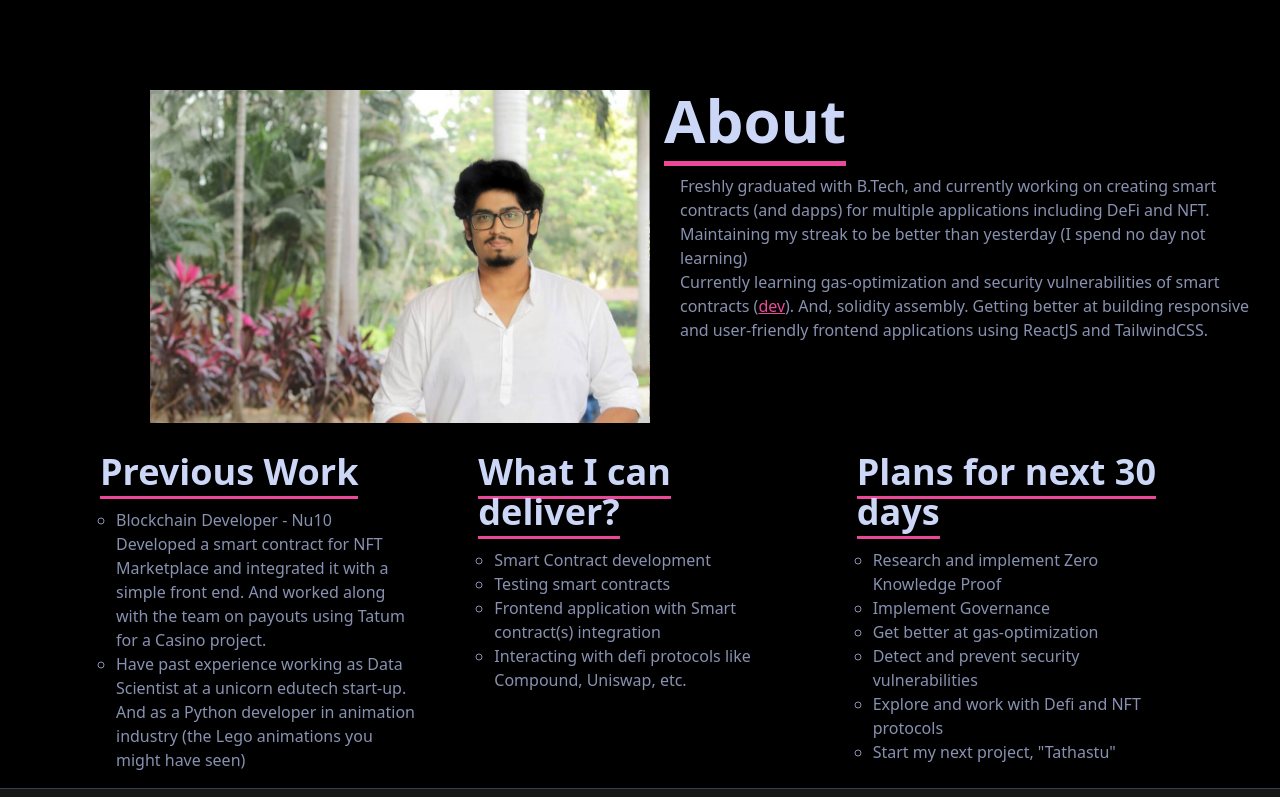
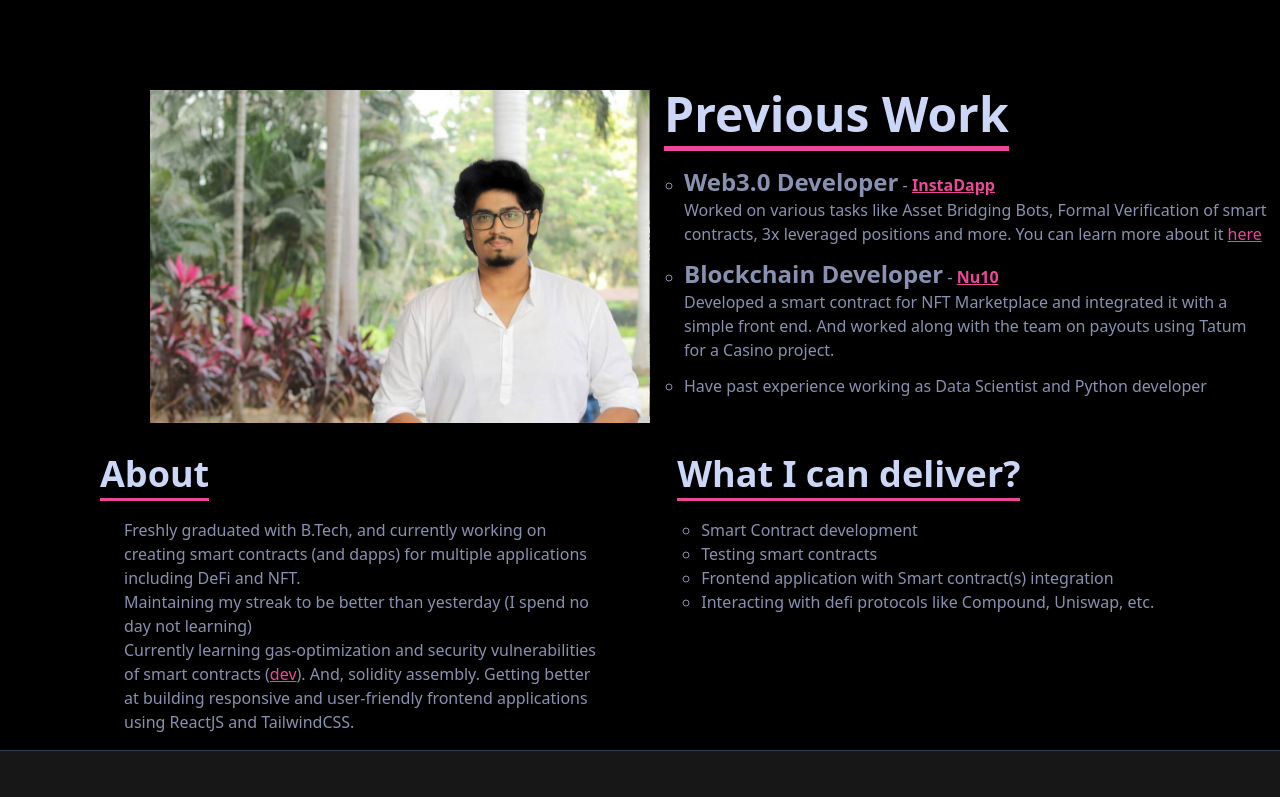
Before and after one commit to Rushanksavant/Portfolio, a React (Create React App) app: page / in a window 1280 px wide. Shown: the part 800-1597 px from the top of the page. Built offline with nearby package versions, Linux system fonts and the light colour scheme.

Commit message:
updating experience

```diff
--- a/src/components/About.js
+++ b/src/components/About.js
@@ -1,67 +1,98 @@
-import myPic from "../imgs/myPicColored.jpg"
+import myPic from '../imgs/myPicColored.jpg';
 export default function About() {
   return (
     <div name='about' className='w-full border-b-[1px] border-gray-700'>
       <div className='flex flex-col bg-black text-white pt-[90px]'>
-                <div className="grid lg:grid-cols-2 gap-8 lg:mx-auto mb-3">
-                    <div className="text-white mx-auto pl-[150px] xl:h-[350px] xl:w-[650px] lg:h-[290px] lg:w-[530px] md:h-[240px] md:w-[480px] h-[170px] w-[360px] md:ml-auto">
-                        <img src={myPic} className="lg:flex" alt="Profile" />
-
+        <div className='grid lg:grid-cols-2 gap-8 lg:mx-auto mb-3'>
+          <div className='text-white mx-auto pl-[150px] xl:h-[350px] xl:w-[650px] lg:h-[290px] lg:w-[530px] md:h-[240px] md:w-[480px] h-[170px] w-[360px] md:ml-auto'>
+            <img src={myPic} className='lg:flex' alt='Profile' />
           </div>
-                    <div className="mr-auto mb-7">
-                        <span className="text-3xl md:text-5xl xl:text-6xl lg:text-5xl font-bold text-[#ccd6f6] ml-2 border-b-[3px] md:border-b-[5px] border-pink-500">About</span>
-                        <p className='text-[#8892b0] py-4 max-w-[700px] ml-2 mt-2 p-4'>
-                            Freshly graduated with B.Tech, and currently working on creating smart contracts (and dapps) for multiple applications including DeFi and NFT.<br></br>
-                            Maintaining my streak to be better than yesterday (I spend no day not learning) <br></br>
-                            Currently learning gas-optimization and security vulnerabilities of smart contracts (<a href="https://dev.to/rushanksavant"><u className="text-pink-500 hover:text-pink-300">dev</u></a>). And, solidity assembly.
-                            Getting better at building responsive and user-friendly frontend applications using ReactJS and TailwindCSS.
+          <div className='mr-auto mb-7'>
+            <span className='text-3xl md:text-4xl xl:text-5xl lg:text-4xl font-bold text-[#ccd6f6] ml-2 border-b-[3px] md:border-b-[5px] border-pink-500'>
+              Previous Work
+            </span>
+            <p className='text-[#8892b0] py-4 max-w-[700px] ml-5 p-2'>
+              <ul style={{ listStyleType: 'circle' }}>
+                <li className='mt-3'>
+                  <span className='font-semibold text-lg md:text-xl xl:text-2xl lg:text-xl'>
+                    Web3.0 Developer
+                  </span>{' '}
+                  -{' '}
+                  <a href='https://instadapp.io/'>
+                    <u className='text-pink-500 hover:text-pink-300 my-auto font-semibold'>
+                      InstaDapp
+                    </u>
+                  </a>{' '}
+                  <br></br>
+                  Worked on various tasks like Asset Bridging Bots, Formal
+                  Verification of smart contracts, 3x leveraged positions and
+                  more. You can learn more about it{' '}
+                  <a href='https://github.com/Rushanksavant/InstaDapp-Tasks'>
+                    <u className='text-pink-500 hover:text-pink-300'>here</u>
+                  </a>
+                </li>
+                <li className='mt-3'>
+                  <span className='font-semibold text-lg md:text-xl xl:text-2xl lg:text-xl'>
+                    Blockchain Developer
+                  </span>{' '}
+                  -{' '}
+                  <a href='https://nu10.co/'>
+                    <u className='text-pink-500 hover:text-pink-300 font-semibold'>
+                      Nu10
+                    </u>
+                  </a>{' '}
+                  <br></br>
+                  Developed a smart contract for NFT Marketplace and integrated
+                  it with a simple front end. And worked along with the team on
+                  payouts using Tatum for a Casino project.
+                </li>
+                <li className='mt-3'>
+                  Have past experience working as Data Scientist and Python
+                  developer
+                </li>
+              </ul>
             </p>
           </div>
         </div>
 
-                <div className="grid lg:grid-cols-3 w-full gap-[55px] md:flex-col lg:px-[100px]">
-                    <div className="lg:mx-auto mr-auto ml-2 flex-col">
-                        <span className="text-2xl sm:text-4xl font-bold text-[#ccd6f6] border-b-[3px] border-pink-500">Previous Work</span>
-                        <p className='text-[#8892b0] py-4 max-w-[700px] ml-2 p-2'>
-                            <ul style={{ listStyleType: "circle" }}>
-                                <li>
-                                    Blockchain Developer - Nu10 <br></br>
-                                    Developed a smart contract for NFT Marketplace and integrated it with a simple front end.
-                                    And worked along with the team on payouts using Tatum for a Casino project.
-                                </li>
-                                <li>
-                                    Have past experience working as Data Scientist at a unicorn edutech start-up. And as a Python developer in animation industry (the Lego animations you might have seen)
-
-                                </li>
-                            </ul>
+        <div className='grid lg:grid-cols-2 w-full gap-[55px] md:flex-col lg:px-[100px]'>
+          <div className='lg:mx-auto mr-auto ml-2 flex-col'>
+            <span className='text-2xl sm:text-4xl font-bold text-[#ccd6f6] border-b-[3px] border-pink-500'>
+              About
+            </span>
+            <p className='text-[#8892b0] py-4 max-w-[700px] ml-2 mt-2 p-4'>
+              Freshly graduated with B.Tech, and currently working on creating
+              smart contracts (and dapps) for multiple applications including
+              DeFi and NFT.<br></br>
+              Maintaining my streak to be better than yesterday (I spend no day
+              not learning) <br></br>
+              Currently learning gas-optimization and security vulnerabilities
+              of smart contracts (
+              <a href='https://dev.to/rushanksavant'>
+                <u className='text-pink-500 hover:text-pink-300'>dev</u>
+              </a>
+              ). And, solidity assembly. Getting better at building responsive
+              and user-friendly frontend applications using ReactJS and
+              TailwindCSS.
             </p>
           </div>
-                    <div className="lg:mx-auto mr-auto ml-2 flex-col">
-                        <span className="text-2xl sm:text-4xl font-bold text-[#ccd6f6] border-b-[3px] border-pink-500">What I can deliver?</span>
-                        <p className='text-[#8892b0] py-4 max-w-[700px] ml-2 p-2'>
-                            <ul style={{ listStyleType: "circle" }}>
+          <div className='lg:mx-auto mr-auto ml-2 flex-col'>
+            <span className='text-2xl sm:text-4xl font-bold text-[#ccd6f6] border-b-[3px] border-pink-500'>
+              What I can deliver?
+            </span>
+            <p className='text-[#8892b0] py-4 max-w-[700px] ml-2 mt-2 p-4'>
+              <ul style={{ listStyleType: 'circle' }}>
                 <li>Smart Contract development</li>
                 <li>Testing smart contracts</li>
                 <li>Frontend application with Smart contract(s) integration</li>
-                                <li>Interacting with defi protocols like Compound, Uniswap, etc.</li>
-                            </ul>
-                        </p>
-                    </div>
-                    <div className="lg:mx-auto mr-auto ml-2 flex-col">
-                        <span className="text-2xl sm:text-4xl font-bold text-[#ccd6f6] border-b-[3px] border-pink-500">Plans for next 30 days</span>
-                        <p className='text-[#8892b0] py-4 max-w-[700px] ml-2 p-2'>
-                            <ul style={{ listStyleType: "circle" }}>
-                                <li>Research and implement Zero Knowledge Proof</li>
-                                <li>Implement Governance</li>
-                                <li>Get better at gas-optimization</li>
-                                <li>Detect and prevent security vulnerabilities</li>
-                                <li>Explore and work with Defi and NFT protocols</li>
-                                <li>Start my next project, "Tathastu" </li>
+                <li>
+                  Interacting with defi protocols like Compound, Uniswap, etc.
+                </li>
               </ul>
             </p>
           </div>
         </div>
       </div>
     </div>
-    )
+  );
 }
```
Lines whose indentation alone changed are shown as unchanged.
